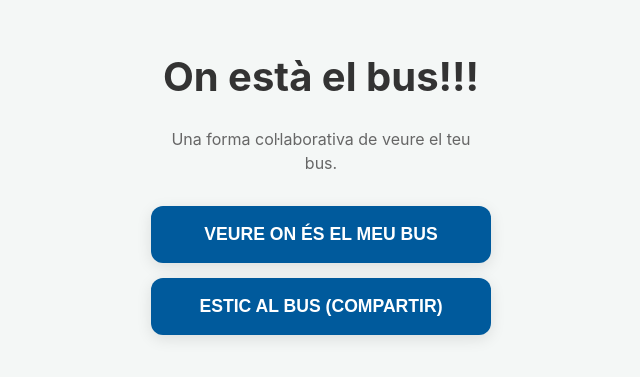
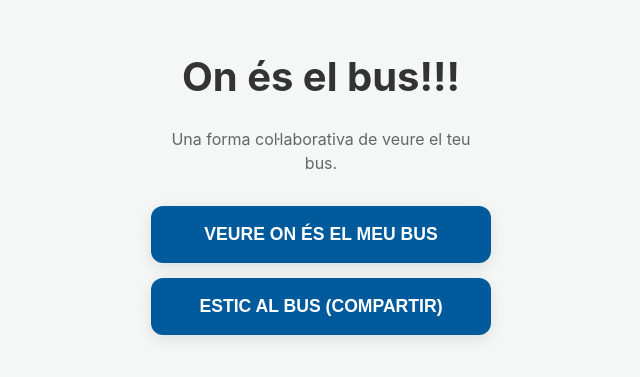
Before and after one commit to praeitactuetur/elbus, a plain HTML site: page index.html in a window 1280 px wide. Shown: the part 207-584 px from the top of the page, without its empty margins (319-959 px from the left). Drawn offline with nearby package versions, Linux system fonts and the light colour scheme.

Commit message:
Update index.html

```diff
--- a/index.html
+++ b/index.html
@@ -56,7 +56,7 @@
 </head>
 <body>
     <div id="app-container">
-        <div id="panel-seleccion"><h1>On està el bus!!!</h1><p>Una forma col·laborativa de veure el teu bus.</p><button id="btn-ver-bus" class="rol-button">VEURE ON ÉS EL MEU BUS</button><button id="btn-estoy-en-bus" class="rol-button">ESTIC AL BUS (COMPARTIR)</button></div>
+        <div id="panel-seleccion"><h1>On és el bus!!!</h1><p>Una forma col·laborativa de veure el teu bus.</p><button id="btn-ver-bus" class="rol-button">VEURE ON ÉS EL MEU BUS</button><button id="btn-estoy-en-bus" class="rol-button">ESTIC AL BUS (COMPARTIR)</button></div>
         <div id="panel-ver" class="hidden full-panel">
             <div id="map"></div>
             <div class="map-overlay">
```
